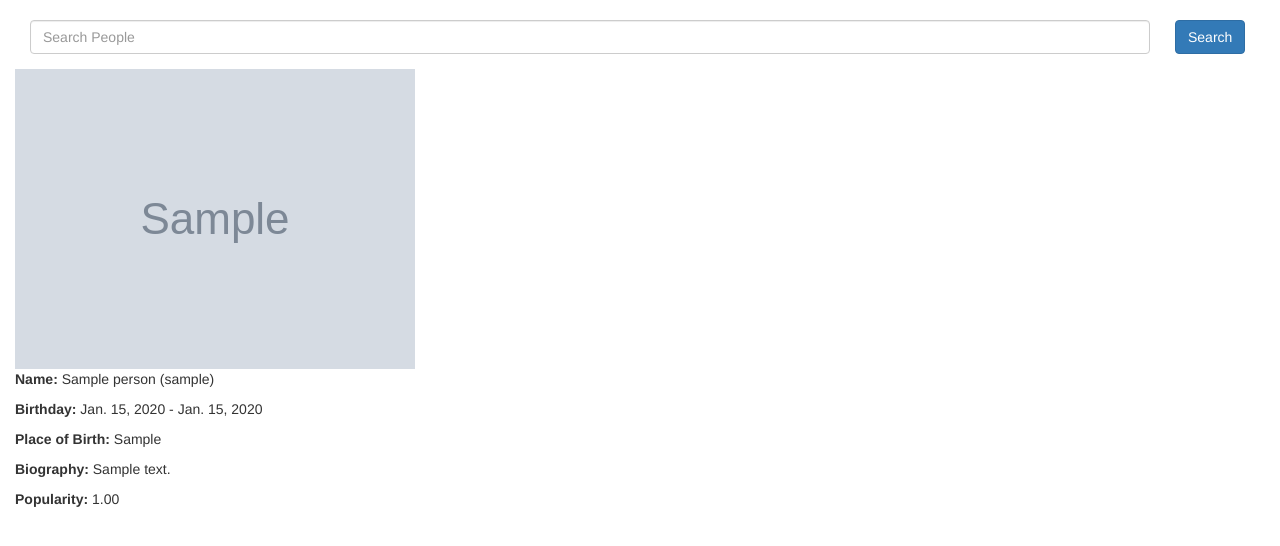
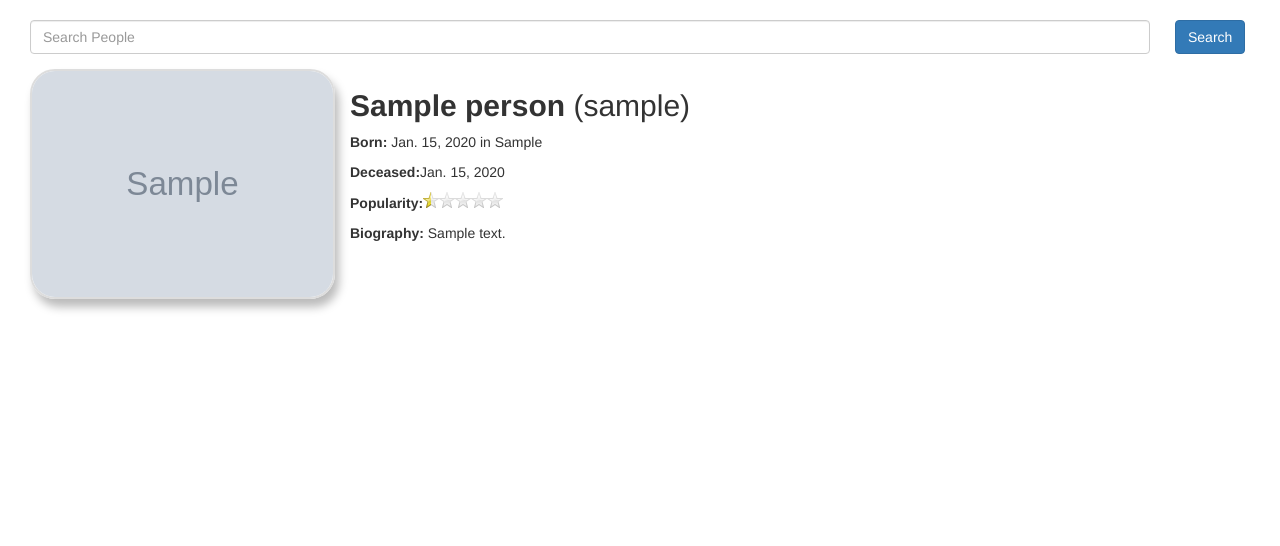
Before and after one commit to caiosfonseca/webproject, a Django app: page /person/1/ in a window 1280 px wide. Shown: the part 52-598 px from the top of the page. Run offline with Django 3.2, Linux system fonts and the light colour scheme; tables that the repository leaves empty hold one stand-in row (values such as "Sample post"); grey boxes marked "Sample" are stand-in pictures; some libraries are stand-ins or nearby versions.

Commit message:
Adicionado JS para criar estrelas de rating, modificado o detail person com ajustes de html, css e a utilizacao das estrelas

```diff
--- a/core/templates/core/person_detail.html
+++ b/core/templates/core/person_detail.html
@@ -1,11 +1,24 @@
 {% extends 'core/base.html' %}
 {% block title %}People - {{ object.name }}{% endblock %}
 {% load staticfiles %}
+{% block head %}
+    <script src="{% static 'js/star_rating.js' %}"></script>
+    <script type="text/javascript">
+        $(function() {
+            $('span.stars').stars();
+        });
+    </script>
+{% endblock %}
 {% block body_content %}
-  <img alt="{{ object.name }}_profile_pic" src="{{ object.profile_path }}">
-  <p><b>Name:</b> {{ object.name }} ({{ object.nickname }})</p>
-  <p><b>Birthday:</b> {{ object.birthday }} - {{ object.deathday }}</p>
-  <p><b>Place of Birth:</b> {{ object.place_of_birth }}</p>
-  <p><b>Biography:</b> {{ object.biography }}</p>
-  <p><b>Popularity:</b> {{ object.popularity }}</p>
+<div class="col-lg-12">
+    <img class="object_detail_img float_left"alt="{{ object.name }}_profile_pic" src="{{ object.profile_path }}">
+    <div class="object_detail_data float_left">
+        <h2><b>{{ object.name }}</b> {% if object.nickname %}({{ object.nickname }}){% endif %}</h2>
+        <p><b>Born:</b> {{ object.birthday }} in {{ object.place_of_birth }}</p>
+        {% if object.deathday %}<p><b>Deceased:</b>{{ object.deathday }}</p>{% endif %}
+        <p><b>Popularity:</b><span class="stars">{{ object.popularity }}</span></p>
+        <p><b>Biography:</b> {{ object.biography }}</p>
+    </div>
+
+</div>
 {% endblock %}
--- a/static/css/style.css
+++ b/static/css/style.css
@@ -138,3 +138,26 @@ object { display: none; }
 .list_box > a{
     text-decoration: none !important;
 }
+
+.object_detail_img{
+    border: 2px solid #ddd;
+    border-radius: 25px;
+    box-shadow: 4px 8px 10px 0px #bbb;
+    margin-right: 15px;
+    width: 305px;
+}
+
+.object_detail_data{
+    width: calc(100% - 320px);
+}
+
+span.stars, span.stars span {
+    display: inline-block;
+    background: url(../img/stars.png) 0 -16px repeat-x;
+    width: 80px;
+    height: 16px;
+}
+
+span.stars span {
+    background-position: 0 0;
+}
--- /dev/null
+++ b/static/js/star_rating.js
@@ -0,0 +1,12 @@
+$.fn.stars = function() {
+    return $(this).each(function() {
+        // Get the value
+        var val = parseFloat($(this).html()/2);
+        // Make sure that the value is in 0 - 5 range, multiply to get width
+        var size = Math.max(0, (Math.min(5, val))) * 16;
+        // Create stars holder
+        var $span = $('<span />').width(size);
+        // Replace the numerical value with stars
+        $(this).html($span);
+    });
+}
```
Also changed, not shown: static/img/stars.png (added).
